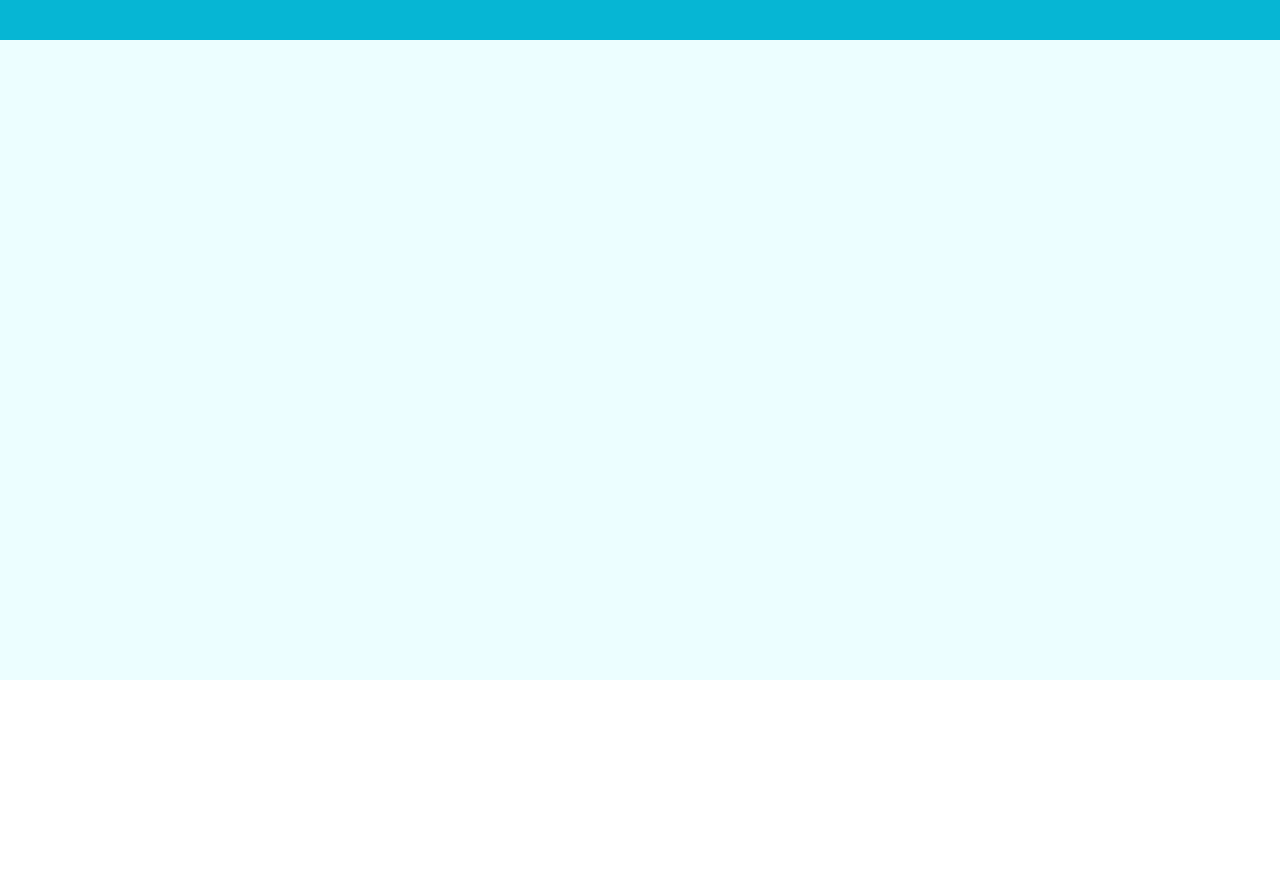
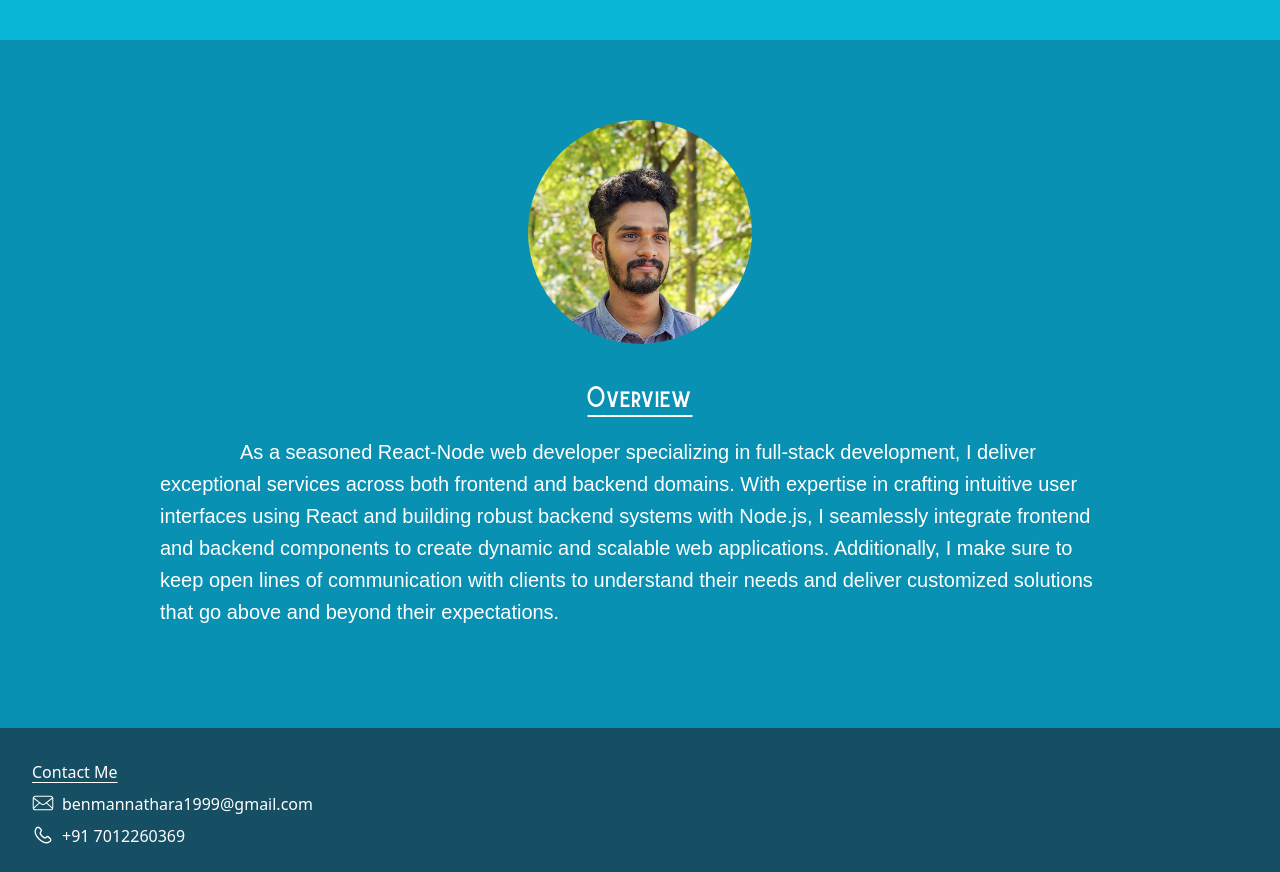
Before and after one commit to rengoku-senpei/rengoku-senpei.github.io, a React (Vite) app: page / in a window 1280 px wide. Shown: the part 120-992 px from the top of the page. Before the commit the page ends 800 px from the top, so only its background shows below. Built offline with nearby package versions, Linux system fonts and the light colour scheme.

Commit message:
Profile pic and other updates

```diff
--- a/src/components/Homepage/Icons/index.jsx
+++ b/src/components/Homepage/Icons/index.jsx
@@ -38,3 +38,39 @@ export const LightIco = () => (
     <path d="M7 12c0 2.8 2.2 5 5 5s5-2.2 5-5-2.2-5-5-5-5 2.2-5 5zm5-3c1.7 0 3 1.3 3 3s-1.3 3-3 3-3-1.3-3-3 1.3-3 3-3zm1-4V3c0-.6-.4-1-1-1s-1 .4-1 1v2c0 .6.4 1 1 1s1-.4 1-1zm6.1-.1c-.4-.4-1-.4-1.4 0l-1.4 1.4c-.4.4-.4 1 0 1.4.2.2.5.3.7.3s.5-.1.7-.3l1.4-1.4c.4-.3.4-1 0-1.4zM21 11h-2c-.6 0-1 .4-1 1s.4 1 1 1h2c.6 0 1-.4 1-1s-.4-1-1-1zm-3.3 5.2c-.4-.4-1-.4-1.4 0s-.4 1 0 1.4l1.4 1.4c.2.2.5.3.7.3s.5-.1.7-.3c.4-.4.4-1 0-1.4l-1.4-1.4zM11 19v2c0 .6.4 1 1 1s1-.4 1-1v-2c0-.6-.4-1-1-1s-1 .4-1 1zm-6.1.1c.2.2.5.3.7.3s.5-.1.7-.3l1.4-1.4c.4-.4.4-1 0-1.4s-1-.4-1.4 0l-1.4 1.4c-.4.3-.4 1 0 1.4zM2 12c0 .6.4 1 1 1h2c.6 0 1-.4 1-1s-.4-1-1-1H3c-.6 0-1 .4-1 1zm4.3-7.1c-.4-.4-1-.4-1.4 0s-.4 1 0 1.4l1.4 1.4c.2.3.5.4.8.4s.5-.1.7-.3c.4-.4.4-1 0-1.4L6.3 4.9z"></path>
   </svg>
 );
+
+export const EmailIcon = () => (
+  <svg
+    xmlns="http://www.w3.org/2000/svg"
+    viewBox="0 0 64 64"
+    id="email"
+    width="22"
+    height="22"
+  >
+    <path
+      fill="#ffffff"
+      d="M53.42 53.32H10.58a8.51 8.51 0 0 1-8.5-8.5V19.18a8.51 8.51 0 0 1 8.5-8.5h42.84a8.51 8.51 0 0 1 8.5 8.5v25.64a8.51 8.51 0 0 1-8.5 8.5ZM10.58 13.68a5.5 5.5 0 0 0-5.5 5.5v25.64a5.5 5.5 0 0 0 5.5 5.5h42.84a5.5 5.5 0 0 0 5.5-5.5V19.18a5.5 5.5 0 0 0-5.5-5.5Z"
+    ></path>
+    <path
+      fill="#ffffff"
+      d="M32 38.08a8.51 8.51 0 0 1-5.13-1.71L3.52 18.71a1.5 1.5 0 1 1 1.81-2.39L28.68 34a5.55 5.55 0 0 0 6.64 0l23.35-17.68a1.5 1.5 0 1 1 1.81 2.39L37.13 36.37A8.51 8.51 0 0 1 32 38.08Z"
+    ></path>
+    <path
+      fill="#ffffff"
+      d="M4.17 49.14a1.5 1.5 0 0 1-1-2.62l18.4-16.41a1.5 1.5 0 0 1 2 2.24L5.17 48.76a1.46 1.46 0 0 1-1 .38zm55.66 0a1.46 1.46 0 0 1-1-.38l-18.4-16.41a1.5 1.5 0 1 1 2-2.24l18.39 16.41a1.5 1.5 0 0 1-1 2.62z"
+    ></path>
+  </svg>
+);
+
+export const PhoneIco = () => (
+  <svg
+    xmlns="http://www.w3.org/2000/svg"
+    viewBox="0 0 32 32"
+    id="phone"
+    width="22"
+    height="22"
+    fill="#ffffff"
+  >
+    <path d="M27.308,20.649l-2.2-2.2a3.521,3.521,0,0,0-4.938-.021,2.152,2.152,0,0,1-2.729.267A15.026,15.026,0,0,1,13.3,14.562a2.181,2.181,0,0,1,.284-2.739A3.521,3.521,0,0,0,13.553,6.9l-2.2-2.2a3.514,3.514,0,0,0-4.961,0l-.633.634c-3.3,3.3-3.053,10.238,3.813,17.1,4.14,4.141,8.307,5.875,11.686,5.875a7.5,7.5,0,0,0,5.418-2.061l.634-.634A3.513,3.513,0,0,0,27.308,20.649ZM25.894,24.2l-.634.634c-2.6,2.6-8.339,2.125-14.276-3.813S4.571,9.34,7.171,6.74L7.8,6.107a1.511,1.511,0,0,1,2.133,0l2.2,2.2a1.511,1.511,0,0,1,.021,2.11,4.181,4.181,0,0,0-.531,5.239,17.01,17.01,0,0,0,4.713,4.706,4.179,4.179,0,0,0,5.231-.517,1.512,1.512,0,0,1,2.118.013l2.2,2.2A1.51,1.51,0,0,1,25.894,24.2Z"></path>
+  </svg>
+);
--- a/src/components/Homepage/index.jsx
+++ b/src/components/Homepage/index.jsx
@@ -1,5 +1,5 @@
 import { useState } from 'react';
-import { DarkIco, LightIco } from './Icons';
+import { DarkIco, EmailIcon, LightIco, PhoneIco } from './Icons';
 
 const HomePage = () => {
   const [darkMode, setDarkMode] = useState(false);
@@ -21,8 +21,45 @@ const HomePage = () => {
           </div>
         </div>
       </nav>
-      <main></main>
-      <footer></footer>
+      <main className="flex flex-col">
+        <div className="flex flex-col bg-cyan-600 py-10">
+          <div className="lg:h-56 md:h-40 h-48 flex justify-center mt-10">
+            <img className="h-full rounded-full" src="./Me.jpg" />
+          </div>
+
+          <div className="flex flex-col px-[20px] py-[20px] md:px-[80px] md:py-[40px] lg:px-[120px] lg:py-[40px]">
+            <div className="text-white text-2xl font-burtons  text-center underline underline-offset-8">
+              Overview
+            </div>
+            <div className="py-5 px-10 text-xl font-poppins text-white indent-20 font-medium leading-8">
+              As a seasoned React-Node web developer specializing in full-stack
+              development, I deliver exceptional services across both frontend
+              and backend domains. With expertise in crafting intuitive user
+              interfaces using React and building robust backend systems with
+              Node.js, I seamlessly integrate frontend and backend components to
+              create dynamic and scalable web applications. Additionally, I make
+              sure to keep open lines of communication with clients to
+              understand their needs and deliver customized solutions that go
+              above and beyond their expectations.
+            </div>
+          </div>
+        </div>
+      </main>
+      <footer className="bg-cyan-900 h-36 p-8">
+        <div className="flex flex-col gap-2">
+          <div className="text-white underline underline-offset-4">
+            Contact Me
+          </div>
+          <div className="flex gap-2 text-white">
+            <EmailIcon />
+            <div>benmannathara1999@gmail.com</div>
+          </div>
+          <div className="flex gap-2 text-white">
+            <PhoneIco />
+            <div>+91 7012260369</div>
+          </div>
+        </div>
+      </footer>
     </div>
   );
 };
```
Also changed, not shown: public/Me.jpg (added).
